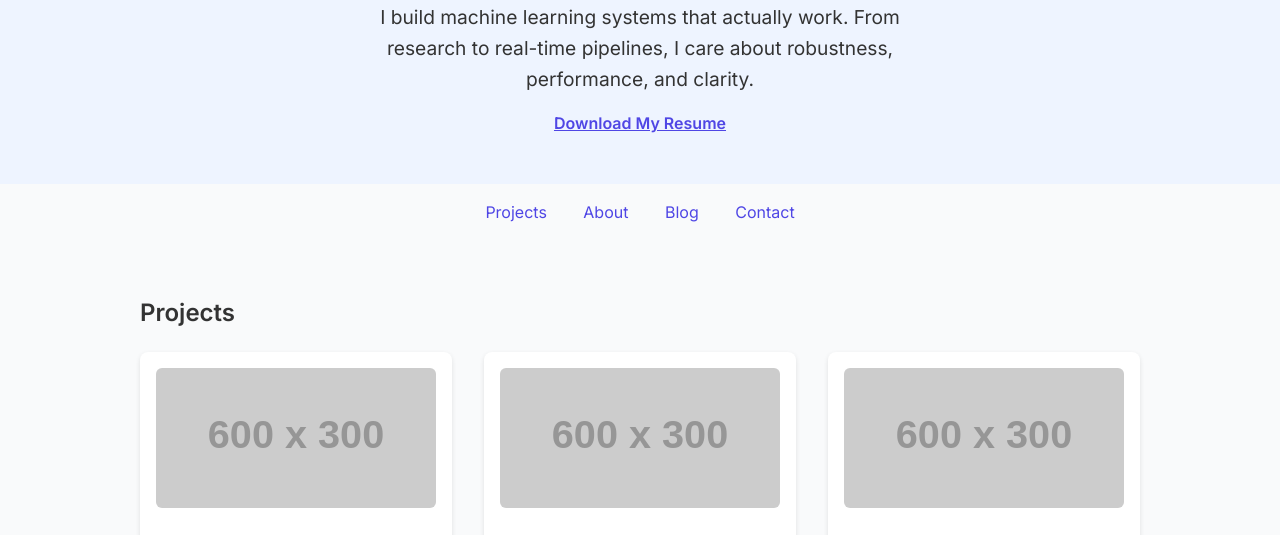
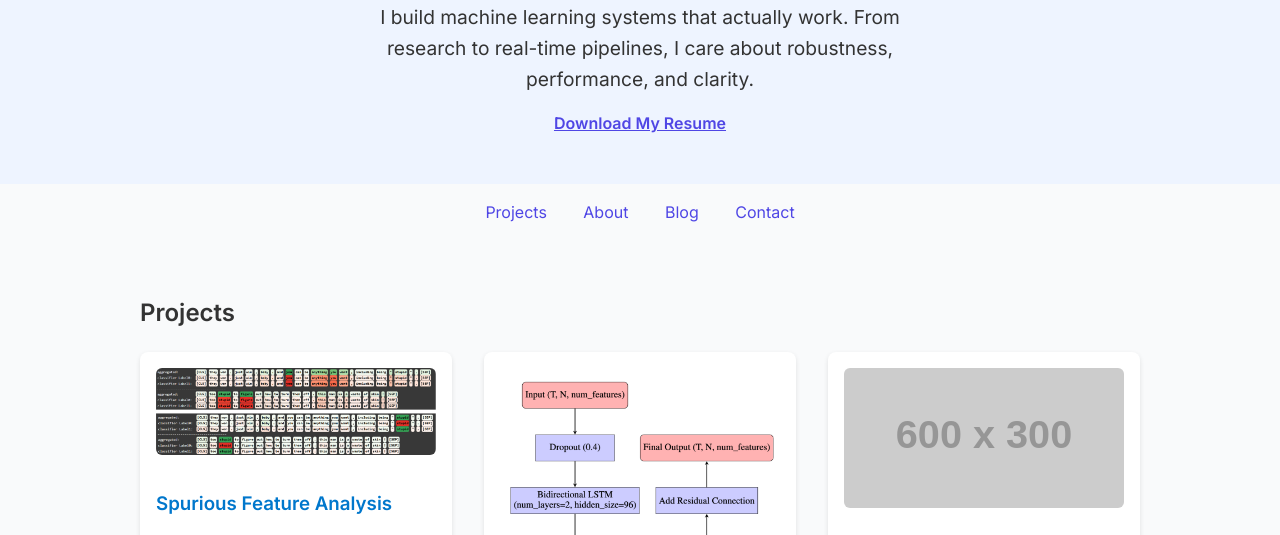
Before and after one commit to charleysanchez/charley-portfolio, a plain HTML site: page index.html in a window 1280 px wide. Shown: the part 352-887 px from the top of the page. Drawn offline with Linux system fonts and the light colour scheme; placeholder pictures from the web are drawn by us.

Commit message:
brought in decompx file

```diff
--- a/index.html
+++ b/index.html
@@ -131,12 +131,12 @@
     <h2>Projects</h2>
     <div class="projects-grid">
       <div class="project">
-        <img src="https://placehold.co/600x300?text=Spurious+Analysis" alt="Spurious Analysis">
+        <img src="DECOMPX.png" alt="Spurious Analysis">
         <h3><a href="https://github.com/metehanberker1/pretrained-encoders-spurious-learning-analysis" target="_blank">Spurious Feature Analysis</a></h3>
         <p>Studied BERT’s reliance on spurious features using counterfactual data and token-level interpretability tools.</p>
       </div>
       <div class="project">
-        <img src="https://placehold.co/600x300?text=EMG+QWERTY" alt="EMG Neural Interface">
+        <img src="EMG2QWERTY.png" alt="EMG Neural Interface">
         <h3><a href="https://github.com/charleysanchez/SOTA-4" target="_blank">EMG-to-QWERTY Neural Interface</a></h3>
         <p>Extended Meta’s EMG decoding pipeline with improved preprocessing and modeling for real-time character prediction.</p>
       </div>
```
Also changed, not shown: DECOMPX.png (added).
